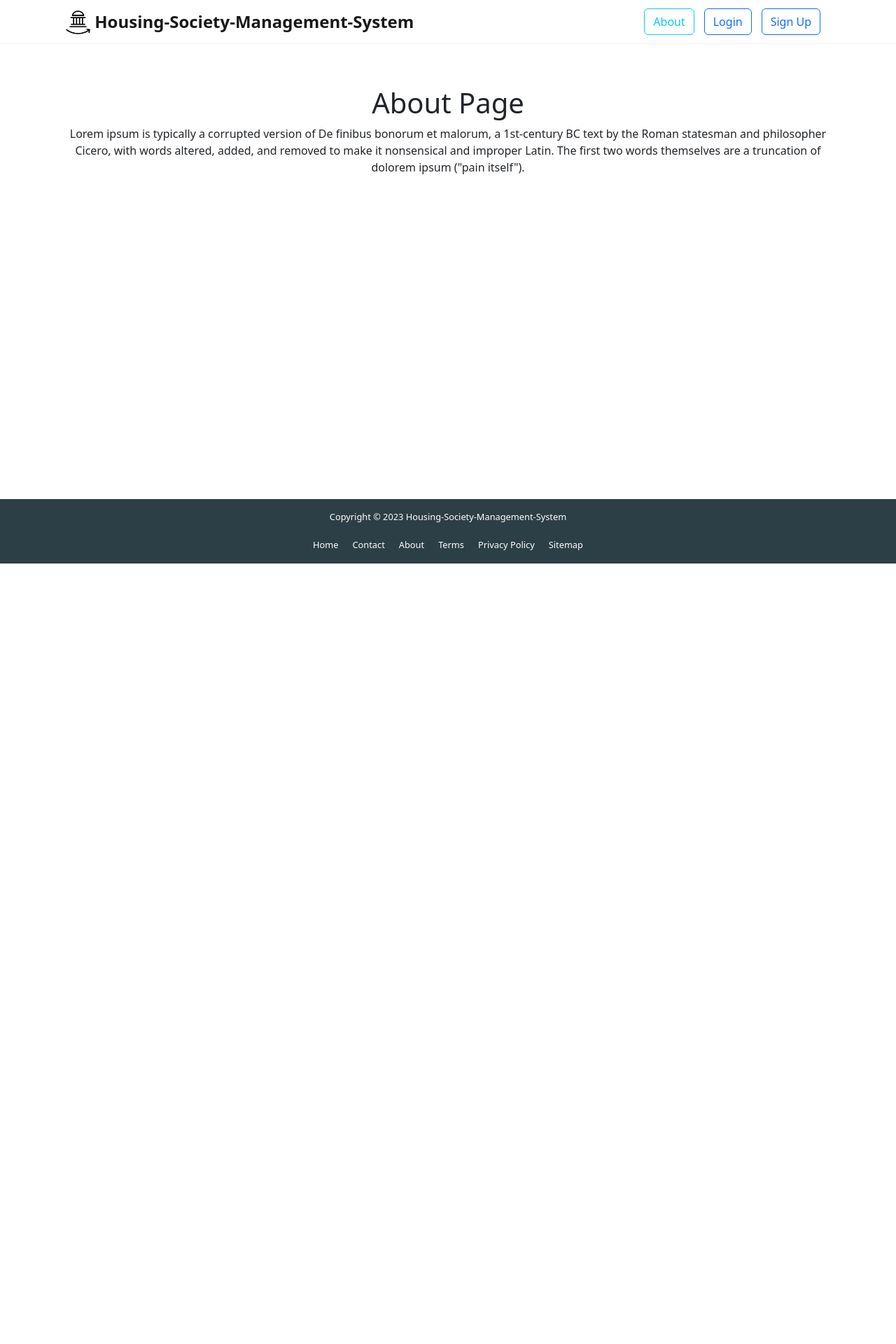
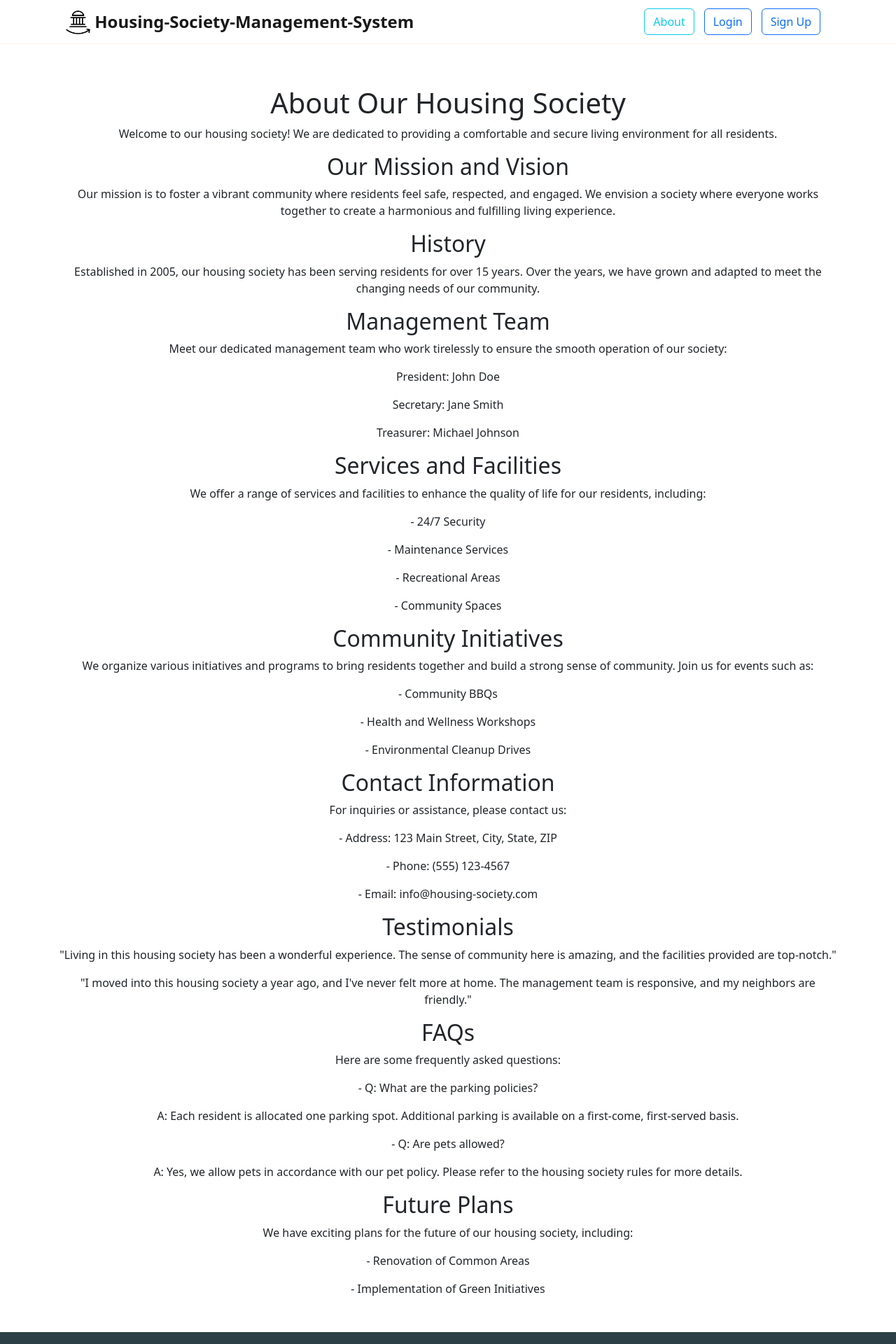
Before and after one commit to Sankalp-Pateriya/Housing-Society-Management-System, a React (Create React App) app in the folder Front-end/hsms/: page /about in a window 1280 px wide. Shown: the top 1920 px of the page at 70% size. Before the commit the page ends 805 px from the top, so only its background shows below. Built offline with nearby package versions, Linux system fonts and the light colour scheme.

Commit message:
Made basic layout for about page

```diff
--- a/Front-end/hsms/src/pages/About.jsx
+++ b/Front-end/hsms/src/pages/About.jsx
@@ -1,13 +1,63 @@
 import React from "react";
-
 
 function About() {
   return (
-      <div className="container">
-        <h1>About Page</h1>
-        <p> Lorem ipsum is typically a corrupted version of De finibus bonorum et malorum,
-           a 1st-century BC text by the Roman statesman and philosopher Cicero, with words altered, added, and removed to make it nonsensical and improper Latin. The first two words themselves are a truncation of dolorem ipsum ("pain itself").</p>
-      </div>
+    <div className="container">
+      <h1>About Our Housing Society</h1>
+      <p>Welcome to our housing society! We are dedicated to providing a comfortable and secure living environment for all residents.</p>
+
+      <h2>Our Mission and Vision</h2>
+      <p>Our mission is to foster a vibrant community where residents feel safe, respected, and engaged. We envision a society where everyone works together to create a harmonious and fulfilling living experience.</p>
+
+      <h2>History</h2>
+      <p>Established in 2005, our housing society has been serving residents for over 15 years. Over the years, we have grown and adapted to meet the changing needs of our community.</p>
+
+      <h2>Management Team</h2>
+      <p>Meet our dedicated management team who work tirelessly to ensure the smooth operation of our society:</p>
+      <p>President: John Doe</p>
+      <p>Secretary: Jane Smith</p>
+      <p>Treasurer: Michael Johnson</p>
+
+      <h2>Services and Facilities</h2>
+      <p>We offer a range of services and facilities to enhance the quality of life for our residents, including:</p>
+      <p>- 24/7 Security</p>
+      <p>- Maintenance Services</p>
+      <p>- Recreational Areas</p>
+      <p>- Community Spaces</p>
+
+      <h2>Community Initiatives</h2>
+      <p>We organize various initiatives and programs to bring residents together and build a strong sense of community. Join us for events such as:</p>
+      <p>- Community BBQs</p>
+      <p>- Health and Wellness Workshops</p>
+      <p>- Environmental Cleanup Drives</p>
+
+      <h2>Contact Information</h2>
+      <p>For inquiries or assistance, please contact us:</p>
+      <p>- Address: 123 Main Street, City, State, ZIP</p>
+      <p>- Phone: (555) 123-4567</p>
+      <p>- Email: info@housing-society.com</p>
+
+      <h2>Testimonials</h2>
+      <blockquote>
+        "Living in this housing society has been a wonderful experience. The sense of community here is amazing, and the facilities provided are top-notch."
+      </blockquote>
+      <blockquote>
+        "I moved into this housing society a year ago, and I've never felt more at home. The management team is responsive, and my neighbors are friendly."
+      </blockquote>
+
+      <h2>FAQs</h2>
+      <p>Here are some frequently asked questions:</p>
+      <p>- Q: What are the parking policies?</p>
+      <p>A: Each resident is allocated one parking spot. Additional parking is available on a first-come, first-served basis.</p>
+      <p>- Q: Are pets allowed?</p>
+      <p>A: Yes, we allow pets in accordance with our pet policy. Please refer to the housing society rules for more details.</p>
+
+      <h2>Future Plans</h2>
+      <p>We have exciting plans for the future of our housing society, including:</p>
+      <p>- Renovation of Common Areas</p>
+      <p>- Implementation of Green Initiatives</p>
+    </div>
   );
 }
+
 export default About;
```
